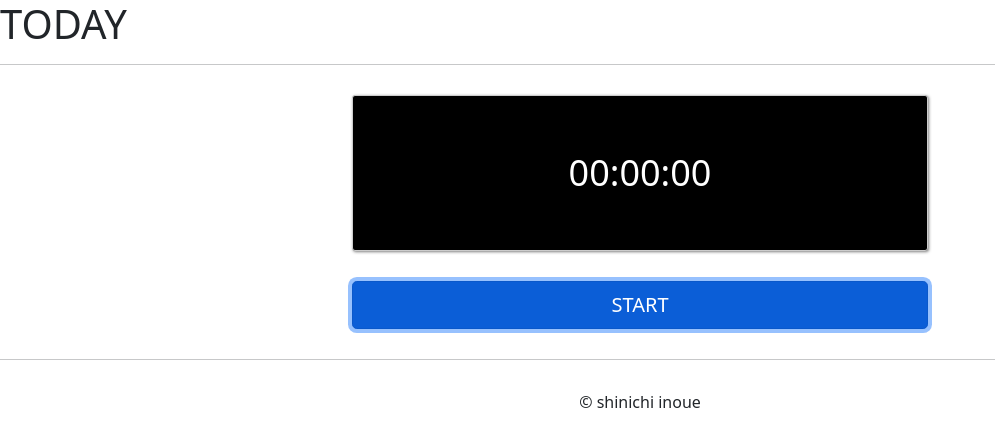
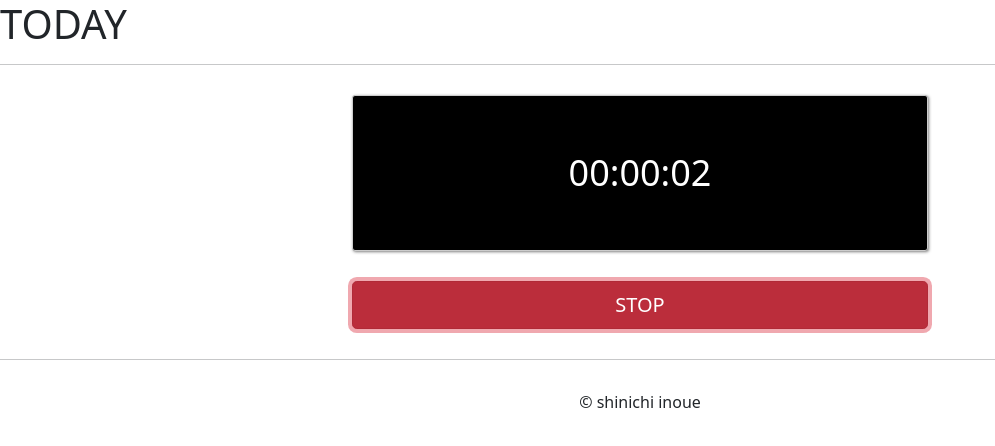
Before and after one commit to inoueshinichi/Book_HtmlCssJavascript, a plain HTML site: page Ch06_DOM_EventDriven/html/index.html in a window 1280 px wide. Both pictures are taken after a click on the button "START". Shown: the whole page, without its empty margins (0-995 px from the left). Drawn offline with nearby package versions, Linux system fonts and the light colour scheme.

Commit message:
[Update] ch06 finish

```diff
--- a/Ch06_DOM_EventDriven/html/index.html
+++ b/Ch06_DOM_EventDriven/html/index.html
@@ -64,6 +64,88 @@
             <p>&copy; shinichi inoue</p>
         </footer>
     </div><!-- container3 -->
+
+    <!-- JavaScript Section -->
+    <script>
+        // document.getElementById('timer').innerHTML = '00:01:00';
+        // document.getElementById('timer').innerHTML = '00:02:00';
+        // document.getElementById('timer').innerHTML = '00:03:00';
+        // document.getElementById('timer').innerHTML = '00:04:00';
+        // document.getElementById('timer').innerHTML = '00:05:00';
+        // document.getElementById('timer').remove();
+
+        // const now = new Date();
+        // const seconds = now.getSeconds();
+        // document.getElementById('timer').innerHTML = seconds;
+
+        var addZero = function(value) {
+            if (value < 10) {
+                value = '0' + value;
+            }
+            return value;
+        }
+
+        // イベント・ドリブン
+        // document.getElementById('start_stop').addEventListener('click', function() {
+        //     const now = new Date();
+        //     var seconds = now.getSeconds();
+        //     seconds = addZero(seconds);
+        //     var minutes = now.getMinutes();
+        //     minutes = addZero(minutes);
+        //     var hours = now.getHours();
+        //     hours = addZero(hours);
+
+        //     document.getElementById('timer').innerHTML = hours + ":" + minutes + ":" + seconds;
+        // });
+
+        // document.getElementById('start_stop').addEventListener('click', function() {
+        //     var start = new Date();
+        //     document.getElementById('timer').innerHTML = start.getTime();
+        // });
+
+        var start;
+        var timer_id;
+        document.getElementById('start_stop').addEventListener('click', function() {
+
+            if (this.innerHTML == 'START') {
+                start = new Date();
+
+                timer_id = setInterval(goTimer, 10); // 10ms
+
+                // STOPボタンにする
+                this.innerHTML = "STOP";
+                this.classList.remove("btn-primary");
+                this.classList.add('btn-danger');
+            } else {
+                clearInterval(timer_id);
+
+                // STARTボタンにする
+                this.innerHTML = "START";
+                this.classList.remove('btn-danger');
+                this.classList.add('btn-primary');
+            }
+        });
+
+        // タイマー処理
+        var goTimer = function() {
+            var now = new Date();
+
+            var milli = now.getTime() - start.getTime();
+            var seconds = Math.floor(milli / 1000); // s
+            var minutes = Math.floor(seconds / 60); // m
+            var hours = Math.floor(minutes / 60); // h
+
+            seconds = seconds - minutes * 60;
+            minutes = minutes - hours * 60;
+
+            hours = addZero(hours);
+            minutes = addZero(minutes);
+            seconds = addZero(seconds);
+
+            document.getElementById('timer').innerHTML = hours + ":" + minutes + ":" + seconds;
+        }
+
+    </script>
 </body>
 
 </html>
```
